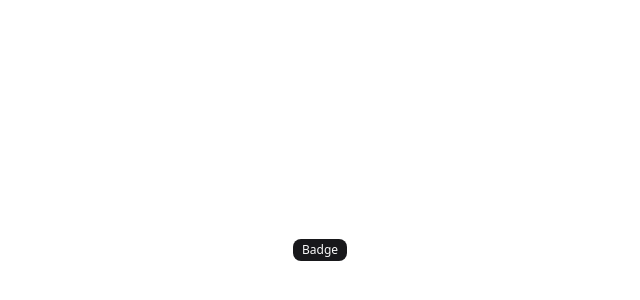
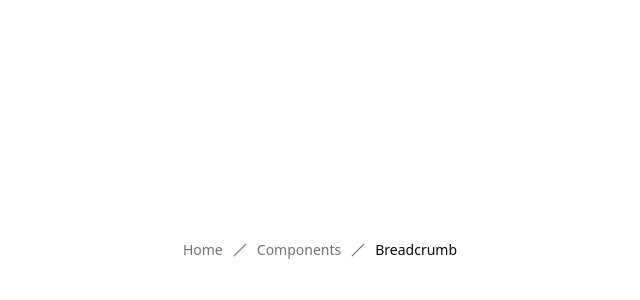
Before and after one commit to azamat-cto/react-starter, a React (Vite) app: page / in a window 1280 px wide. Shown: the part 150-450 px from the top of the page, without its empty margins (320-960 px from the left). Built offline with nearby package versions, Linux system fonts and the light colour scheme.

Commit message:
add `breadcrumb` component

```diff
--- a/package.json
+++ b/package.json
@@ -1,7 +1,7 @@
 {
     "name": "react-starter",
     "private": true,
-    "version": "0.0.19",
+    "version": "0.0.20",
     "type": "module",
     "scripts": {
         "dev": "vite",
--- a/src/App.tsx
+++ b/src/App.tsx
@@ -1,9 +1,37 @@
-import { Badge } from "./components/ui/badge";
+import {
+    Breadcrumb,
+    BreadcrumbItem,
+    BreadcrumbLink,
+    BreadcrumbList,
+    BreadcrumbPage,
+    BreadcrumbSeparator,
+} from "@/components/ui/breadcrumb";
+import { Slash } from "lucide-react";
 
 function App() {
     return (
         <div className="flex flex-col items-center justify-center h-svh max-w-2xl mx-auto">
-            <Badge>Badge</Badge>
+            <Breadcrumb>
+                <BreadcrumbList>
+                    <BreadcrumbItem>
+                        <BreadcrumbLink href="/">Home</BreadcrumbLink>
+                    </BreadcrumbItem>
+                    <BreadcrumbSeparator>
+                        <Slash />
+                    </BreadcrumbSeparator>
+                    <BreadcrumbItem>
+                        <BreadcrumbLink href="/components">
+                            Components
+                        </BreadcrumbLink>
+                    </BreadcrumbItem>
+                    <BreadcrumbSeparator>
+                        <Slash />
+                    </BreadcrumbSeparator>
+                    <BreadcrumbItem>
+                        <BreadcrumbPage>Breadcrumb</BreadcrumbPage>
+                    </BreadcrumbItem>
+                </BreadcrumbList>
+            </Breadcrumb>
         </div>
     );
 }
--- /dev/null
+++ b/src/components/ui/breadcrumb.tsx
@@ -0,0 +1,109 @@
+import * as React from "react";
+import { Slot } from "@radix-ui/react-slot";
+import { ChevronRight, MoreHorizontal } from "lucide-react";
+
+import { cn } from "@/lib/utils";
+
+function Breadcrumb({ ...props }: React.ComponentProps<"nav">) {
+    return <nav aria-label="breadcrumb" data-slot="breadcrumb" {...props} />;
+}
+
+function BreadcrumbList({ className, ...props }: React.ComponentProps<"ol">) {
+    return (
+        <ol
+            data-slot="breadcrumb-list"
+            className={cn(
+                "text-muted-foreground flex flex-wrap items-center gap-1.5 text-sm break-words sm:gap-2.5",
+                className,
+            )}
+            {...props}
+        />
+    );
+}
+
+function BreadcrumbItem({ className, ...props }: React.ComponentProps<"li">) {
+    return (
+        <li
+            data-slot="breadcrumb-item"
+            className={cn("inline-flex items-center gap-1.5", className)}
+            {...props}
+        />
+    );
+}
+
+function BreadcrumbLink({
+    asChild,
+    className,
+    ...props
+}: React.ComponentProps<"a"> & {
+    asChild?: boolean;
+}) {
+    const Comp = asChild ? Slot : "a";
+
+    return (
+        <Comp
+            data-slot="breadcrumb-link"
+            className={cn("hover:text-foreground transition-colors", className)}
+            {...props}
+        />
+    );
+}
+
+function BreadcrumbPage({ className, ...props }: React.ComponentProps<"span">) {
+    return (
+        <span
+            data-slot="breadcrumb-page"
+            role="link"
+            aria-disabled="true"
+            aria-current="page"
+            className={cn("text-foreground font-normal", className)}
+            {...props}
+        />
+    );
+}
+
+function BreadcrumbSeparator({
+    children,
+    className,
+    ...props
+}: React.ComponentProps<"li">) {
+    return (
+        <li
+            data-slot="breadcrumb-separator"
+            role="presentation"
+            aria-hidden="true"
+            className={cn("[&>svg]:size-3.5", className)}
+            {...props}
+        >
+            {children ?? <ChevronRight />}
+        </li>
+    );
+}
+
+function BreadcrumbEllipsis({
+    className,
+    ...props
+}: React.ComponentProps<"span">) {
+    return (
+        <span
+            data-slot="breadcrumb-ellipsis"
+            role="presentation"
+            aria-hidden="true"
+            className={cn("flex size-9 items-center justify-center", className)}
+            {...props}
+        >
+            <MoreHorizontal className="size-4" />
+            <span className="sr-only">More</span>
+        </span>
+    );
+}
+
+export {
+    Breadcrumb,
+    BreadcrumbList,
+    BreadcrumbItem,
+    BreadcrumbLink,
+    BreadcrumbPage,
+    BreadcrumbSeparator,
+    BreadcrumbEllipsis,
+};
```
Also changed, not shown: 1 other file (tests, documents, lock files or other folders).
